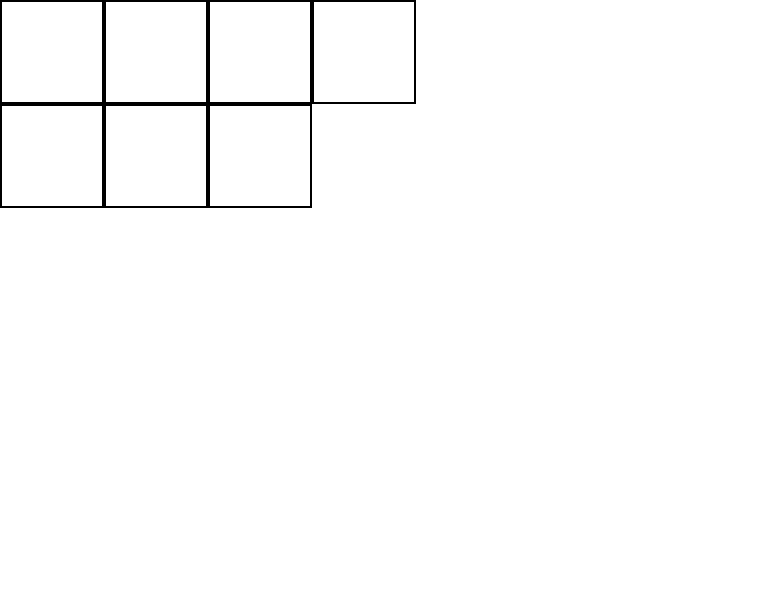
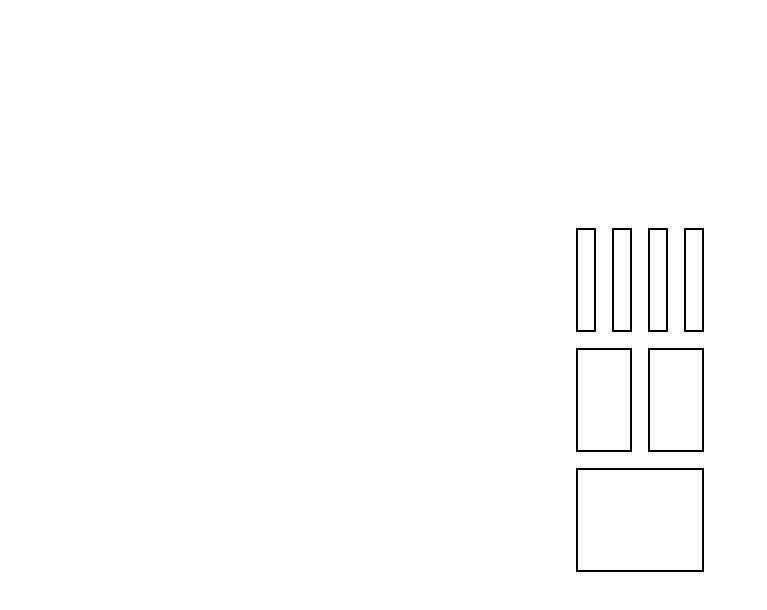
Before and after one commit to carnoldcoding/OdinProject, a plain HTML site: page CSS-Grid/Uneven/index.html in a window 1280 px wide. Shown: the whole page, without its empty margins (0-767 px from the left). Drawn offline with Linux system fonts and the light colour scheme.

Commit message:
grid work

```diff
--- a/CSS-Grid/Uneven/styles.scss
+++ b/CSS-Grid/Uneven/styles.scss
@@ -6,20 +6,27 @@
 
 .container{
     height: 100vh;
+    display: flex;
+    flex-direction: column;
+    justify-content: center;
+    align-items: center;
 }
 
 .grid{
-    display: inline-grid;
+    display: grid;
+    grid-gap: 1rem;
     grid-template-columns: repeat(4, 1fr);
+    width: 10%;
 
     .grid-item{
         height: 100px;
-        width: 100px;
+        width: auto;
         border: 2px solid black;
         &.medium{
+            grid-column: span 2;
         }
-        .large{
-
+        &.large{
+            grid-column: span 4;
         }
     }
 }
```
Also changed, not shown: CSS-Grid/Uneven/styles.css, 1 other file.
